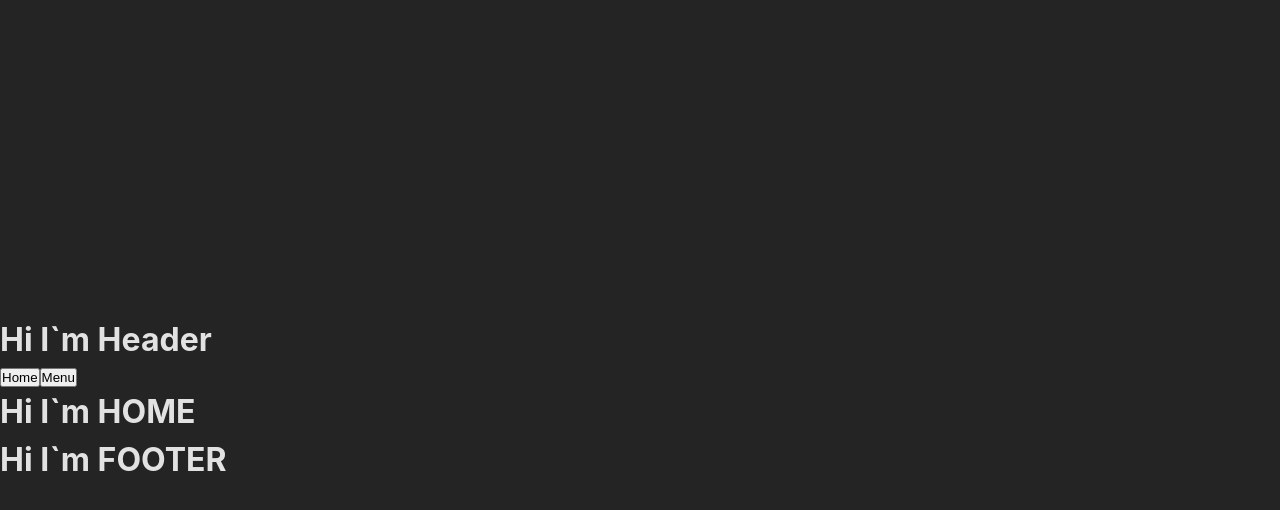
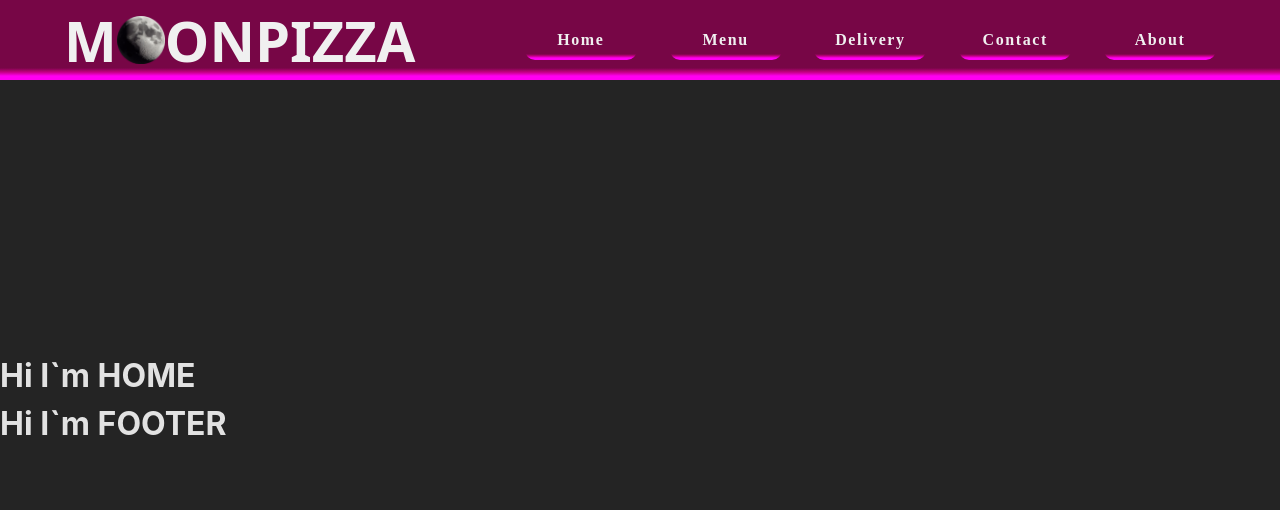
Before and after one commit to Rostyslav-Coder/restaurant-page, a React (Vite) app: page / in a window 1280 px wide. Shown: the top 510 px of the page. Built offline with nearby package versions, Linux system fonts and the light colour scheme.

Commit message:
header updated

```diff
--- a/src/components/Header.jsx
+++ b/src/components/Header.jsx
@@ -1,14 +1,22 @@
 // ========== HEADER COMPONENT MODULE ========== //
 
 import PropTupes from 'prop-types';
+import moonImage from '../assets/images/restaurant-logo.webp';
+import '../styles/Header.css';
+
 
 const Header = ({ setPage }) => {
 	return (
-		<header>
-			<h1>Hi I`m Header</h1>
-			<nav>
-				<button onClick={() => setPage('Home')}>Home</button>
-				<button onClick={() => setPage('Menu')}>Menu</button>
+		<header className='header' id='header'>
+			<h1 className='header__logoText'>
+				M<img className='header__logoImage' src={moonImage} alt='moon icon' />ONPIZZA
+			</h1>
+			<nav className='header__navBar'>
+				<button className='header__navButton' onClick={() => setPage('Home')}>Home</button>
+				<button className='header__navButton' onClick={() => setPage('Menu')}>Menu</button>
+				<button className='header__navButton' onClick={() => setPage('Delivery')}>Delivery</button>
+				<button className='header__navButton' onClick={() => setPage('Contact')}>Contact</button>
+				<button className='header__navButton' onClick={() => setPage('About')}>About</button>
 			</nav>
 		</header>
 	);
--- /dev/null
+++ b/src/styles/Header.css
@@ -0,0 +1,52 @@
+/* ========== HEADER STYLE MODULE ========== */
+
+.header {
+	width: 100%;
+	height: 10vh;
+	position: absolute;
+	top: 0;
+	background:
+		linear-gradient(var(--dark-magenta, #770646) 85%,
+			var(--middle-violet-red, #C20081) 90%,
+			var(--magenta, #FF00F2) 95%);
+	padding: 0 5%;
+	display: flex;
+	justify-content: space-between;
+	align-items: center;
+}
+
+.header__logoText {
+	color: var(--white, #F0F0F0);
+	font-family: 'Rubik Maze', system-ui, Roboto, 'Open Sans', sans-serif;
+	font-size: 3.5rem;
+	line-height: 1;
+	display: flex;
+	align-items: center;
+}
+
+.header__logoImage {
+	width: 3rem;
+}
+
+.header__navBar {
+	min-width: 60%;
+	display: flex;
+	justify-content: space-between;
+	align-items: center;
+}
+
+.header__navButton {
+	color: var(--white, #F0F0F0);
+	width: 7rem;
+	height: 2.5rem;
+	background:
+		linear-gradient(var(--dark-magenta, #770646) 85%,
+			var(--middle-violet-red, #C20081) 90%,
+			var(--magenta, #FF00F2) 95%);
+	border: 0.2rem double var(--black);
+	border-radius: 0.625rem;
+	font-family: 'Orbitron', serif;
+	font-weight: 900;
+	font-size: 1rem;
+	letter-spacing: 0.1rem;
+}
```
Also changed, not shown: src/assets/images/restaurant-logo.webp (added).
